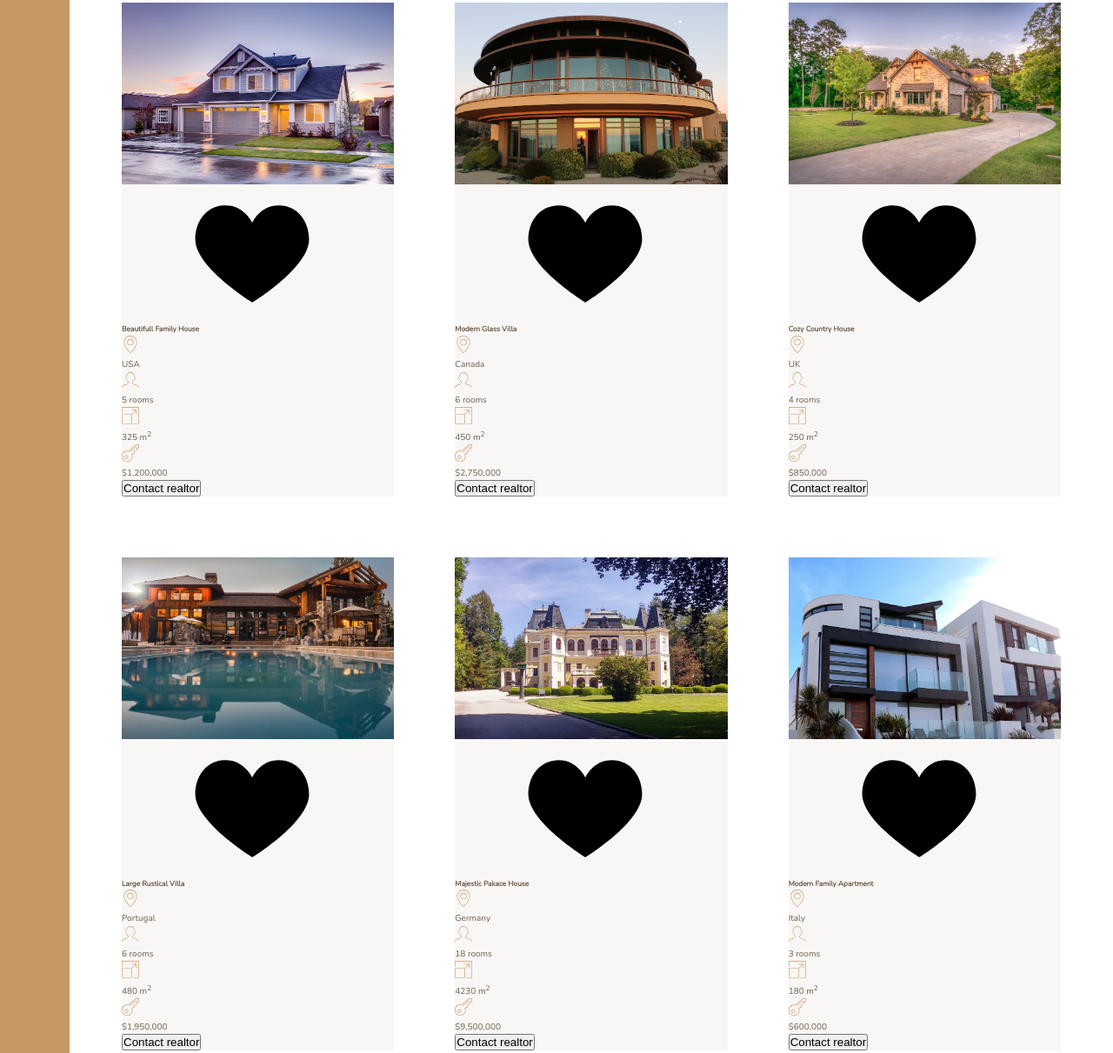
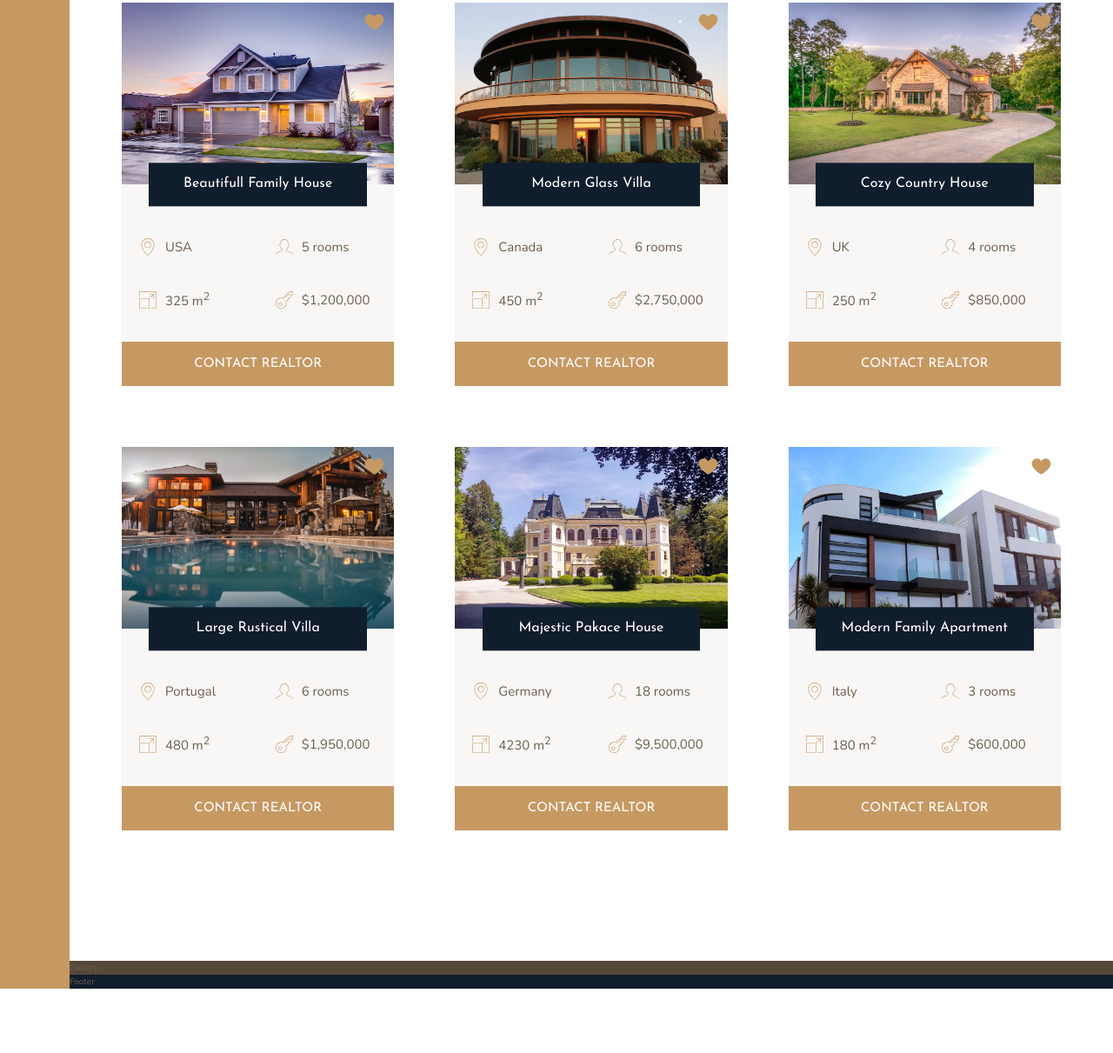
Before and after one commit to SahilS-26/nexter-grid, a website: page index.html in a window 1280 px wide. Shown: the part 1967-3178 px from the top of the page at 87% size. After the commit the page ends 3104 px from the top, so only its background shows below. Drawn offline with nearby package versions, Linux system fonts and the light colour scheme.

Commit message:
home section - part 2

```diff
--- a/index.html
+++ b/index.html
@@ -146,7 +146,7 @@
           </svg>
           <p>$1,200,000</p>
         </div>
-        <button class="cta">Contact realtor</button>
+        <button class="btn home__btn">Contact realtor</button>
       </div>
 
       <div class="home">
@@ -179,7 +179,7 @@
           </svg>
           <p>$2,750,000</p>
         </div>
-        <button class="cta">Contact realtor</button>
+        <button class="btn home__btn">Contact realtor</button>
       </div>
 
       <div class="home">
@@ -212,7 +212,7 @@
           </svg>
           <p>$850,000</p>
         </div>
-        <button class="cta">Contact realtor</button>
+        <button class="btn home__btn">Contact realtor</button>
       </div>
 
       <div class="home">
@@ -245,7 +245,7 @@
           </svg>
           <p>$1,950,000</p>
         </div>
-        <button class="cta">Contact realtor</button>
+        <button class="btn home__btn">Contact realtor</button>
       </div>
 
       <div class="home">
@@ -278,7 +278,7 @@
           </svg>
           <p>$9,500,000</p>
         </div>
-        <button class="cta">Contact realtor</button>
+        <button class="btn home__btn">Contact realtor</button>
       </div>
 
       <div class="home">
@@ -311,7 +311,7 @@
           </svg>
           <p>$600,000</p>
         </div>
-        <button class="cta">Contact realtor</button>
+        <button class="btn home__btn">Contact realtor</button>
       </div>
     </section>
 
--- a/sass/_homes.scss
+++ b/sass/_homes.scss
@@ -10,27 +10,75 @@
 .home {
   background-color: $color-grey-light-1;
 
+  display: grid;
+  grid-template-columns: repeat(2, 1fr);
+  grid-row-gap: 3.5rem;
+
   &__img {
     width: 100%;
+    grid-column: 1 / -1;
+    grid-row: 1 / 2;
+    z-index: 1;
   }
 
   &__like {
+    grid-row: 1 / 2;
+    grid-column: 2 / 3;
+
+    fill: $color-primary;
+    width: 2.5rem;
+    height: 2.5rem;
+    z-index: 2;
+    justify-self: end;
+    margin: 1rem;
   }
 
   &__name {
+    grid-row: 1 / 2;
+    grid-column: 1 / -1;
+    justify-self: center;
+    align-self: end;
+    z-index: 3;
+
+    width: 80%;
+    font-family: $font-display;
+    font-size: 1.6rem;
+    text-align: center;
+    padding: 1.25rem;
+    background-color: $color-secondary;
+    color: #fff;
+    font-weight: 400;
+    transform: translateY(50%);
+  }
+
+  &__location,
+  &__rooms {
+    margin-top: 2.5rem;
   }
 
   &__location,
   &__rooms,
   &__area,
   &__price {
+    font-size: 1.5rem;
+    margin-left: 2rem;
+
+    display: flex;
+    align-items: center;
+    // gap: 1rem;
+
     svg {
       fill: $color-primary;
       width: 2rem;
       height: 2rem;
+      margin-right: 1rem;
     }
 
     p {
     }
   }
+
+  &__btn {
+    grid-column: 1 / -1;
+  }
 }
```
Also changed, not shown: css/style.css, 1 other file.
